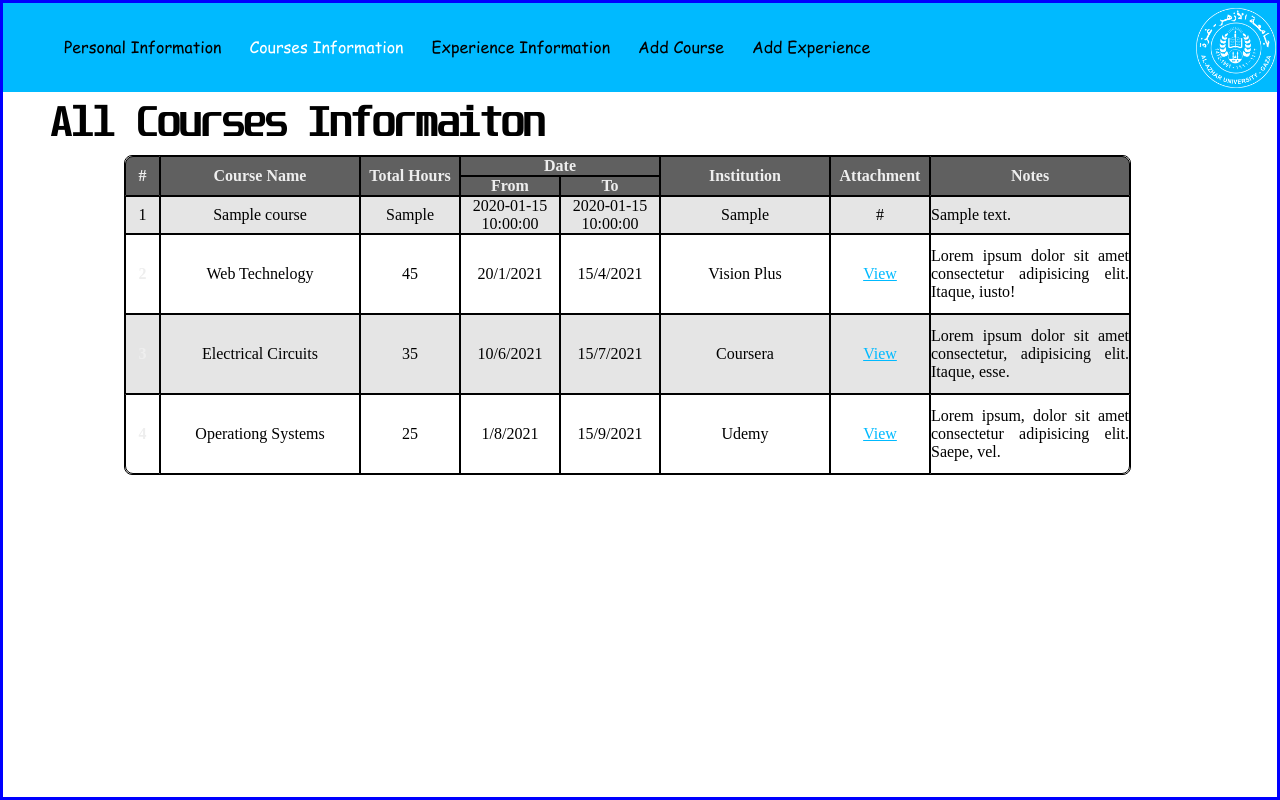
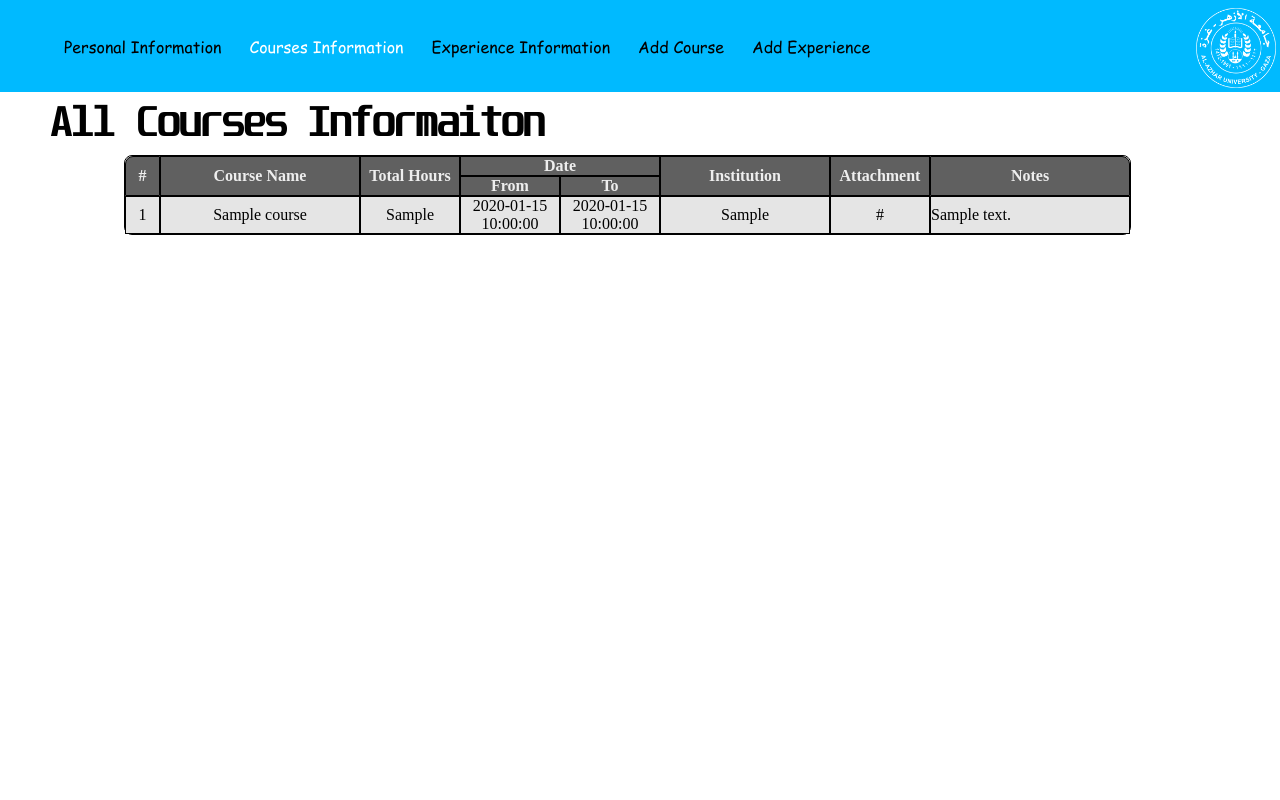
Before and after one commit to ahmedmurtaja/php-university-project, a PHP site: page /ViewCourses.php in a window 1280 px wide. Run offline with PHP 8.4, Linux system fonts and the light colour scheme; tables that the repository leaves empty or names only in its code hold one stand-in row (values such as "Sample post").

Commit message:
viewCourses done with pdo connection

```diff
--- a/php/ViewCourses.php
+++ b/php/ViewCourses.php
@@ -12,16 +12,17 @@ include_once('../includes/DBconnection.php');
     <meta http-equiv="X-UA-Compatible" content="IE=edge">
     <meta name="viewport" content="width=device-width, initial-scale=1.0">
     <title>Document</title>
+    <link rel="stylesheet" href="../css/secound.css">
     <link rel="stylesheet" href="../css/MyStyle.css">
-    <link rel="stylesheet" href="../css/secound.css">
+
 </head>
 
 
 <body>
-    <div id="left"></div>
+    <!-- <div id="left"></div>
     <div id="right"></div>
     <div id="top"></div>
-    <div id="bottom"></div>
+    <div id="bottom"></div> -->
     <header>
         <nav>
             <div class="container">
@@ -47,12 +48,12 @@ include_once('../includes/DBconnection.php');
 
             <tr class="c">
                 <th rowspan="2" colspan="1" class="horo" id="b1">#</th>
-                <th rowspan="2" colspan="2" width="200px">Course Name</th>
-                <th rowspan="2" colspan="2" width="100px">Total Hours</th>
-                <th colspan="2" width="200px">Date</th>
-                <th rowspan="2" colspan="2" width="170">Institution</th>
-                <th rowspan="2" colspan="2" width="100px">Attachment</th>
-                <th rowspan="2" colspan="2" width="200px" id="b2">Notes</th>
+                <th calss="horo"  rowspan="2" colspan="2" width="200px">Course Name</th>
+                <th calss="horo" rowspan="2" colspan="2" width="100px">Total Hours</th>
+                <th calss="horo" colspan="2" width="200px">Date</th>
+                <th calss="horo" rowspan="2" colspan="2" width="170">Institution</th>
+                <th calss="horo" rowspan="2" colspan="2" width="100px">Attachment</th>
+                <th calss="horo" rowspan="2" colspan="2" width="200px" id="b2">Notes</th>
             </tr>
             <tr class="c">
 
@@ -60,11 +61,14 @@ include_once('../includes/DBconnection.php');
                 <th width="100px">To</th>
             </tr>
             <?php
+            // mysql fetch data
+
             // pdo connection
             $pdo = new PDO('mysql:host=localhost;dbname=webproject', 'root', '');
 
             $courses = $pdo->query("SELECT * FROM course");
             $i = 1;
+
             while ($row = $courses->fetch(PDO::FETCH_ASSOC)) {
             ?>
                 <tr class="c">
@@ -80,78 +84,13 @@ include_once('../includes/DBconnection.php');
             <?php
                 $i++;
             }
-            // $sql = "SELECT * FROM  Course";
-            // $result = mysqli_query($connection, $sql);
-            // if (mysqli_num_rows($result) > 0) {
-            //     $i = 0;
-            //     while ($row = mysqli_fetch_assoc($result)) { // output data of each row
-            //         $courses[$i] = array(
-            //             "id" => $row["id"],
-            //             "name" => $row["name"],
-            //             "total_hours" => $row["hours"],
-            //             "start_date" => $row["datefrom"],
-            //             "end_date" => $row["dateto"],
-            //             "institution" => $row["ins"],
-            //             "attachment" => $row["url"],
-            //             "notes" => $row["note"]
-            //         );
-            //         $i++;
-            //     }
-            // } else
-            //     echo "0 results";
+            $pdo = null; // close connection
 
-            // for ($i = 0; $i < count($courses); $i++) {
-            //     $id = $courses[$i]["id"];
-            //     $name = $courses[$i]["name"];
-            //     $start_date = $courses[$i]["start_date"];
-            //     $total_hours = $courses[$i]["total_hours"];
-            //     $end_date = $courses[$i]["end_date"];
-            //     $institution = $courses[$i]["institution"];
-            //     $attachment = $courses[$i]["attachment"];
-            //     $notes = $courses[$i]["notes"];
+            ?>
 
 
-            // <tr height="80px" >
-            //     <th >$id</th>
-            //     <td colspan="2">$name</td>
-            //     <td colspan="2">$total_hours</td>
-            //     <td>$start_date</td>
-            //     <td>$end_date</td>
-            //     <td colspan="2">$institution</td>
-            //     <td colspan="2"><a href="Course_1View.php" target="_blank">View</a></td>
-            //     <td >$notes</td>
-            // </tr>'; }
-            ?>
-            <tr height="80px">
-                <th>2</th>
-                <td colspan="2">Web Technelogy</td>
-                <td colspan="2">45</td>
-                <td>20/1/2021</td>
-                <td>15/4/2021</td>
-                <td colspan="2">Vision Plus</td>
-                <td colspan="2"><a href="Course_2View.php" target="_blank">View</a></td>
-                <td>Lorem ipsum dolor sit amet consectetur adipisicing elit. Itaque, iusto!</td>
-            </tr>
-            <tr height="80px">
-                <th>3</th>
-                <td colspan="2">Electrical Circuits</td>
-                <td colspan="2">35</td>
-                <td>10/6/2021</td>
-                <td>15/7/2021</td>
-                <td colspan="2">Coursera</td>
-                <td colspan="2"><a href="Course_3View.php" target="_blank">View</a></td>
-                <td>Lorem ipsum dolor sit amet consectetur, adipisicing elit. Itaque, esse.</td>
-            </tr>
-            <tr height="80px">
-                <th id="b3">4</th>
-                <td colspan="2">Operationg Systems</td>
-                <td colspan="2">25</td>
-                <td>1/8/2021</td>
-                <td>15/9/2021</td>
-                <td colspan="2">Udemy</td>
-                <td colspan="2"><a href="Course4View.php" target="_blank">View</a></td>
-                <td id="b4">Lorem ipsum, dolor sit amet consectetur adipisicing elit. Saepe, vel.</td>
-            </tr>
+
+
         </table>
     </div>
 
```
Also changed, not shown: php/AddExperience.php (+2 -6 lines).
